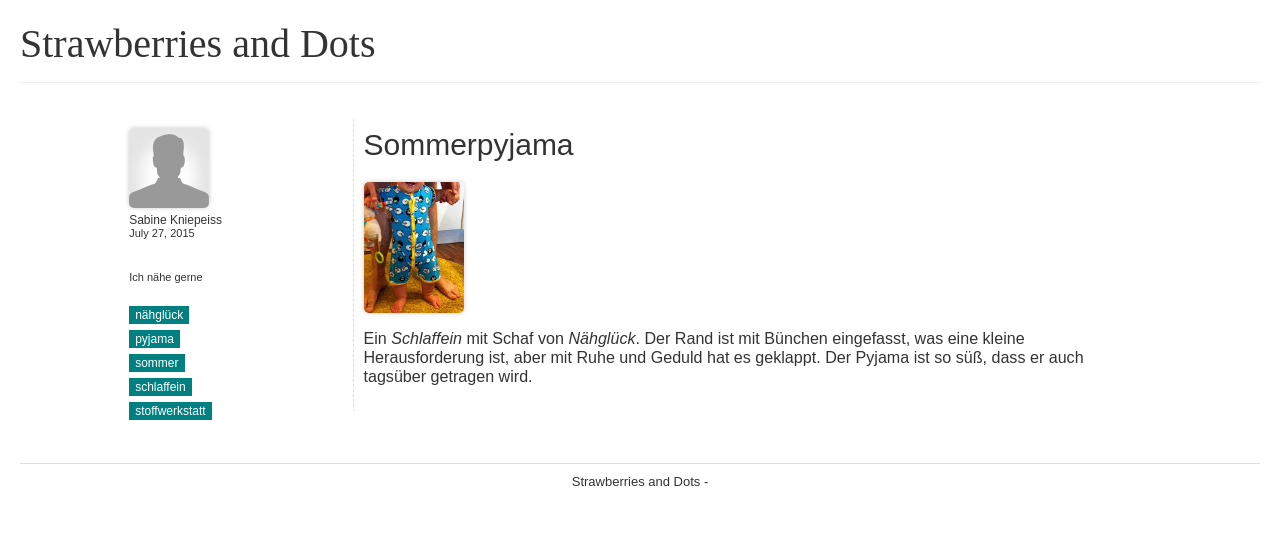
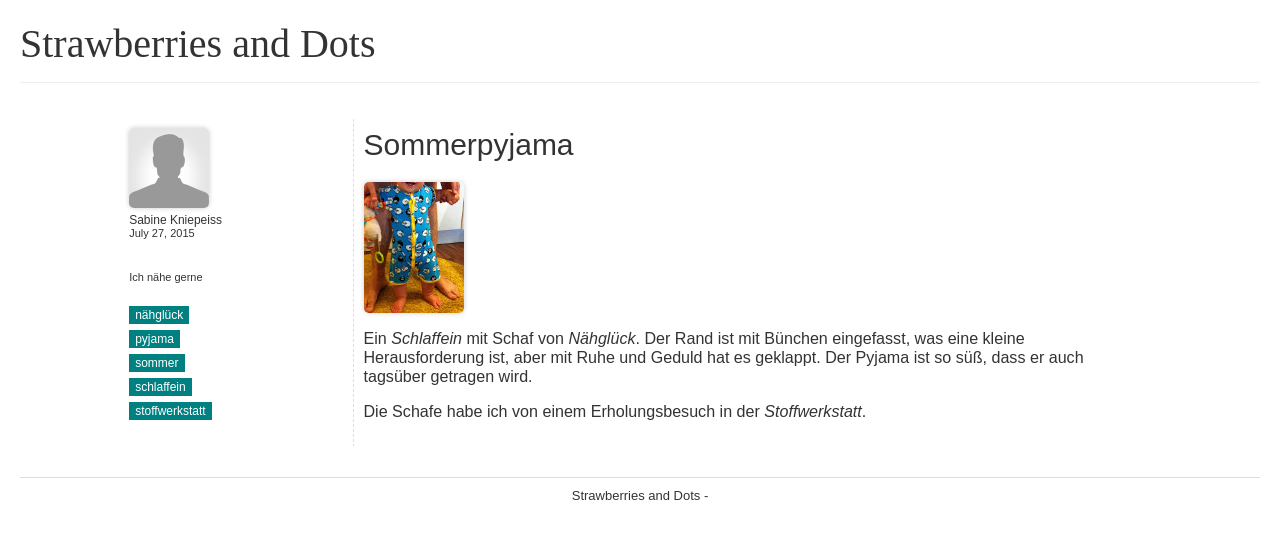
Before and after one commit to binekbine/strawberriesanddots, a Jekyll site: the page built from _posts/2015-07-27-schlaf-schaf.markdown, in a window 1280 px wide. Shown: the top 539 px of the page. Built offline with Jekyll 4.4.1, drawn with Linux system fonts in a browser that asks for light colours; some web fonts are replaced.

Commit message:
/ ‘_posts/2015-07-27-schlaf-schaf.markdown’

```diff
--- a/_posts/2015-07-27-schlaf-schaf.markdown
+++ b/_posts/2015-07-27-schlaf-schaf.markdown
@@ -9,3 +9,5 @@ image: /images/blog/Schaf.jpg
 ![Schaf]({{ site.baseurl }}/images/blog/Schaf1.jpg)
 
 Ein *Schlaffein* mit Schaf von *Nähglück*. Der Rand ist mit Bünchen eingefasst, was eine kleine Herausforderung ist, aber mit Ruhe und Geduld hat es geklappt. Der Pyjama ist so süß, dass er auch tagsüber getragen wird.
+
+Die Schafe habe ich von einem Erholungsbesuch in der *Stoffwerkstatt*.
```
